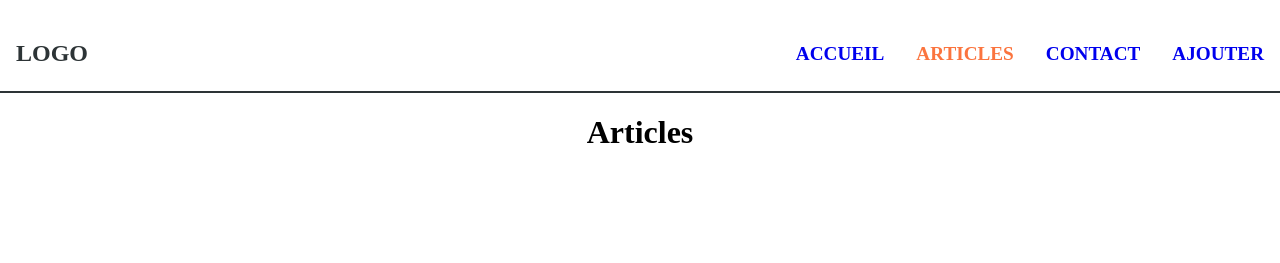
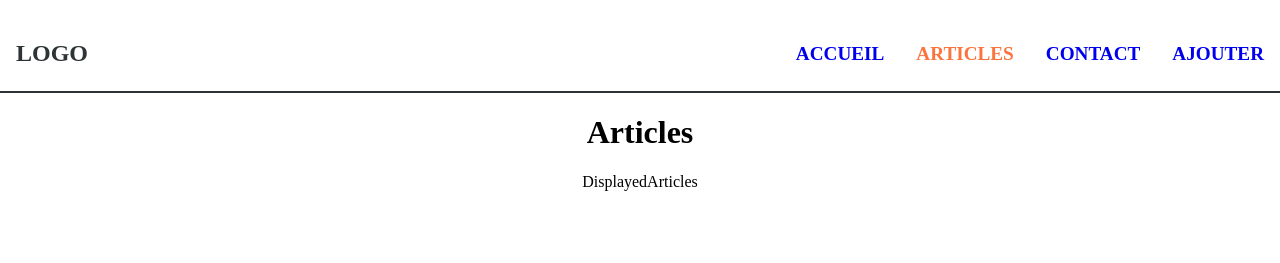
Before and after one commit to MickaelBossa/react-blog, a React (Vite) app: page /articles in a window 1280 px wide. Shown: the top 263 px of the page. Built offline with nearby package versions, Linux system fonts and the light colour scheme; no server answers.

Commit message:
Start article displays

```diff
--- /dev/null
+++ b/src/components/DisplayedArticles/DisplayedArticles.tsx
@@ -0,0 +1,7 @@
+import React from 'react'
+
+export default function DisplayedArticles() {
+  return (
+    <div>DisplayedArticles</div>
+  )
+}
--- a/src/containers/Articles/Articles.tsx
+++ b/src/containers/Articles/Articles.tsx
@@ -2,10 +2,32 @@
 import classes from './Articles.module.css';
 
 // Librairies
-import React from 'react'
+import React, { useState, useEffect } from 'react';
+import axios from '../../config/axios-firebase';
+
+// Composant
+import DisplayedArticles from '../../components/DisplayedArticles/DisplayedArticles';
 
 export default function Articles() {
-  return (
-    <h1>Articles</h1>
-  )
+
+    // State
+
+
+    // UseEffect
+    useEffect(() => {
+      axios.get('/articles.json')
+        .then(response => {
+          console.log(response.data);
+        })
+        .catch(error => {
+          console.log(error);
+        })
+    }, [])
+
+    return (
+        <>
+            <h1>Articles</h1>
+            <DisplayedArticles />
+        </>
+    );
 }
```
Also changed, not shown: src/components/DisplayedArticles/DisplayedArticle/DisplayedArticle.tsx (added, +7 -0 lines), src/components/DisplayedArticles/DisplayedArticle/DisplayedArticle.module.css (added), src/components/DisplayedArticles/DisplayedArticles.module.css (added).
